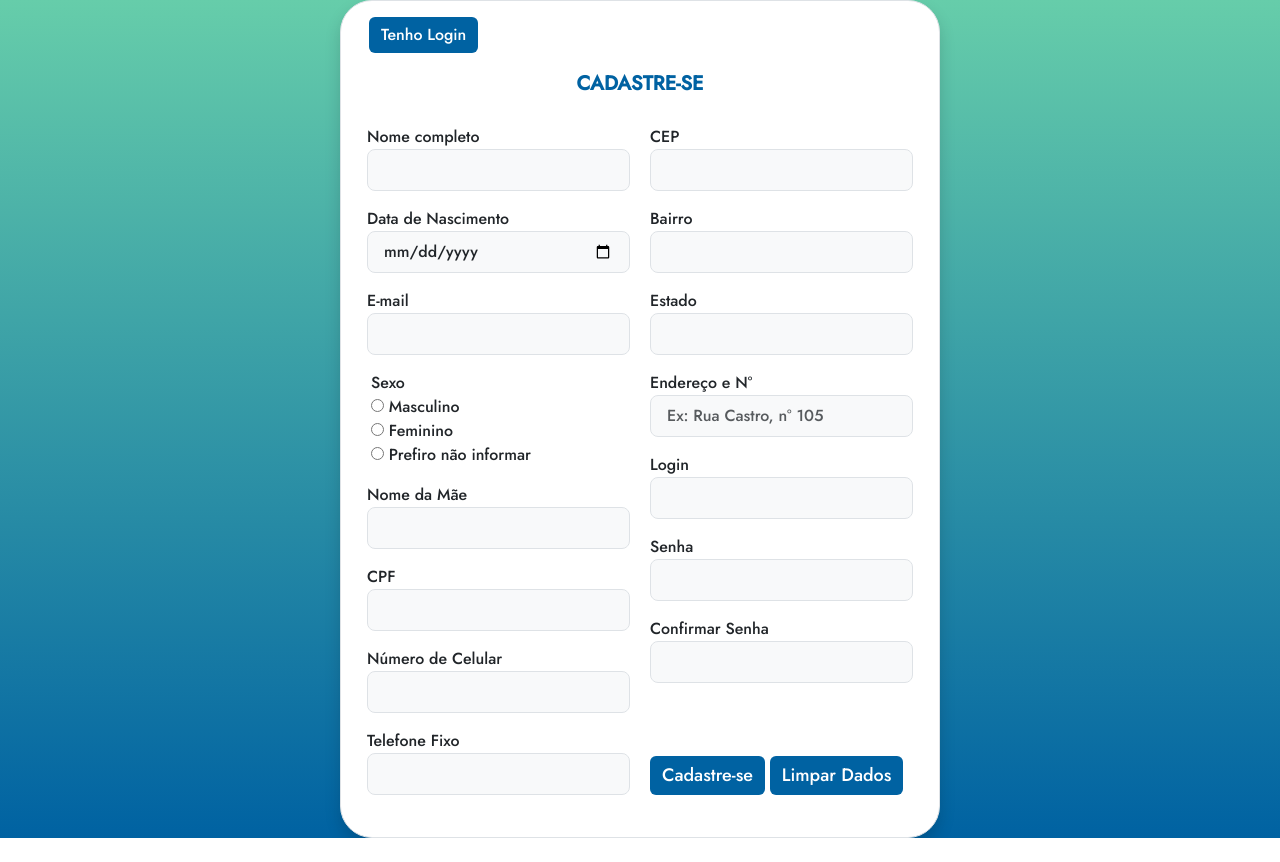
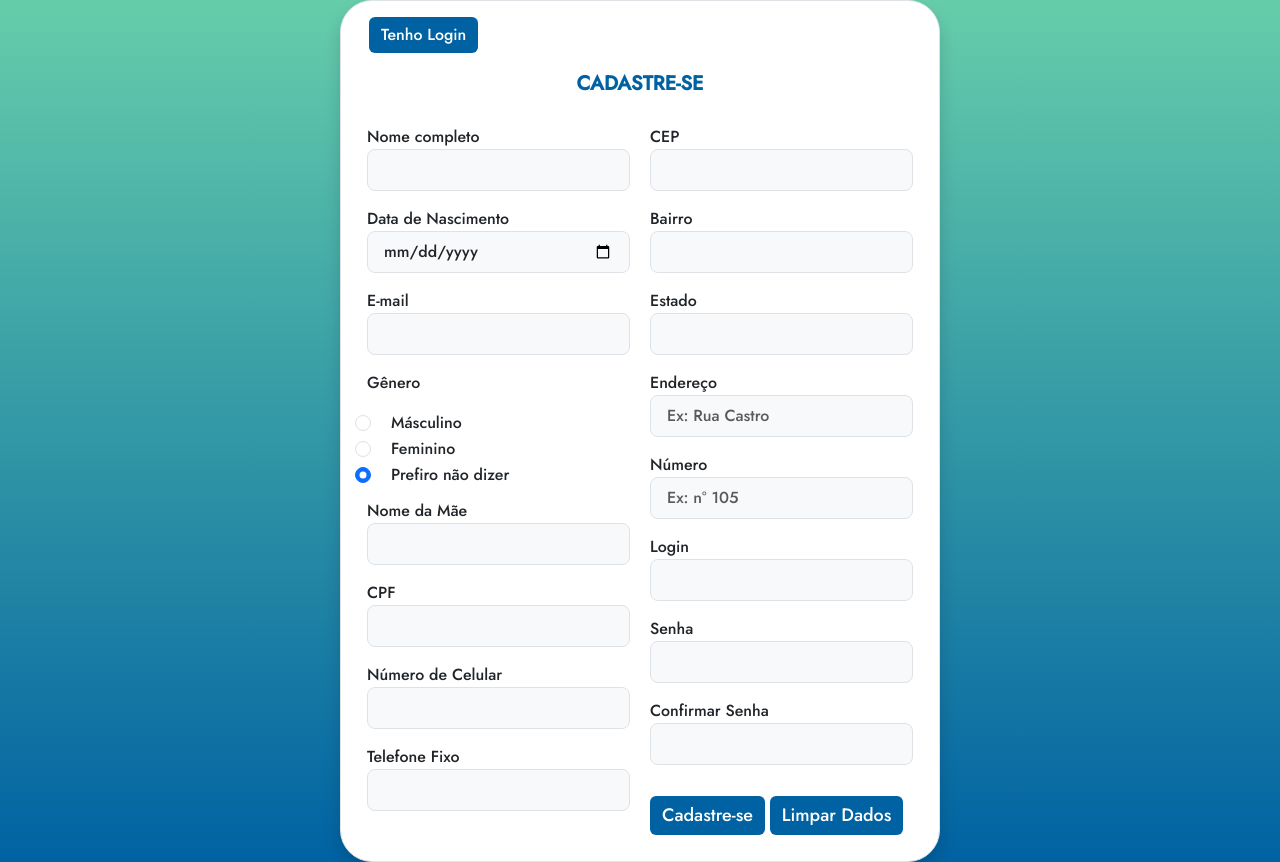
Before and after one commit to LucasPTe/Projeto-Back-End, a PHP site: page /Projeto-Back-End/cadastro.php in a window 1280 px wide. Before the commit the page ends 838 px from the top, so only its background shows below. Run offline with PHP 8.4, Linux system fonts and the light colour scheme.

Commit message:
Banco de Dados
Consegui vincular o banco de dados com a nossa tela de cadastro, para salvar às informações, no entanto, ainda temos que fazer melhorias nesse sistema.

```diff
--- a/Cadastro/cadastro.css
+++ b/Cadastro/cadastro.css
@@ -16,6 +16,11 @@ body {
   font-size: 16px;
 }
 
+#exampleRadios1 {
+
+  margin-right: 20px;
+
+}
 
 @media only screen and(max-width: 768) {
   .box-area {
--- a/Cadastro/cadastro.php
+++ b/Cadastro/cadastro.php
@@ -1,3 +1,70 @@
+<?php
+
+if(isset($_POST["cadastrar"]))
+{
+
+    //print_r('Nome: ' . $_POST['nome_completo']);
+    //print_r('<br>');
+    //print_r('Data de Nascimento: ' . $_POST['data']);
+    //print_r('<br>');
+    //print_r('E-mail: ' . $_POST['email']);
+    //print_r('<br>');
+    //print_r('Gênero: ' . $_POST['exampleRadios']);
+    //print_r('<br>');
+    //print_r('Nome da Mãe: ' . $_POST['mae']);
+    //print_r('<br>');
+    //print_r('CPF: ' . $_POST['cpf']);
+    //print_r('<br>');
+    //print_r('Número do Celular: ' . $_POST['celular']);
+    //print_r('<br>');
+    //print_r('Número do Telefone: ' . $_POST['fixo']);
+    //print_r('<br>');
+    //print_r('CEP: ' . $_POST['cep']);
+    //print_r('<br>');
+    //print_r('Bairro: ' . $_POST['bairro']);
+    //print_r('<br>');
+    //print_r('Estado: ' . $_POST['estado']);
+    //print_r('<br>');
+    //print_r('Endereço: ' . $_POST['endereco']);
+    //print_r('<br>');
+    //print_r('Número do Local: ' . $_POST['numero']);
+    //print_r('<br>');
+    //print_r('Login: ' . $_POST['login']);
+    //print_r('<br>');
+    //print_r('Senha: ' . $_POST['senha']);
+    //print_r('<br>');
+    //print_r('Senha Confirmada: ' . $_POST['confirmsenha']);
+
+    include_once('config.php');
+
+    $nome_completo = $_POST['nome_completo'];
+    $data = $_POST['data'];
+    $email = $_POST['email'];
+    $genero = $_POST['exampleRadios'];
+    $nome_da_mae = $_POST['mae'];
+    $CPF = $_POST['cpf'];
+    $celular = $_POST['celular'];
+    $telefone = $_POST['fixo'];
+    $CEP = $_POST['cep'];
+    $bairro = $_POST['bairro'];
+    $estado = $_POST['estado'];
+    $endereco = $_POST['endereco'];
+    $numero = $_POST['numero'];
+    $login = $_POST['login'];
+    $senha = $_POST['senha'];
+    $confirm = $_POST['confirmsenha'];
+
+    $result = mysqli_query($conexao, "INSERT INTO usuarios(nome_completo,data_nasc,email,sexo,nome_mae,CPF,numero_cel,numero_tel,CEP,bairro,estado,endereco,numero,login,senha,confirm_senha)
+    VALUES ('$nome_completo','$data','$email','$genero','$nome_da_mae','$CPF','$celular','$telefone','$CEP','$bairro','$estado','$endereco','$numero','$login','$senha','$confirm')");
+
+
+}
+
+
+
+?>
+
+
 <!DOCTYPE html>
 <html lang="pt-br">
 
@@ -16,6 +83,9 @@
 
 <body>
     <script src="https://cdn.jsdelivr.net/npm/bootstrap@5.3.2/dist/js/bootstrap.bundle.min.js" integrity="sha384-C6RzsynM9kWDrMNeT87bh95OGNyZPhcTNXj1NW7RuBCsyN/o0jlpcV8Qyq46cDfL" crossorigin="anonymous"></script>
+
+    <form action="cadastro.php" method="POST">
+
         <!--Main Container-->
         <div class="container d-flex justify-content-center align-items-center min-vh-100">
 
@@ -37,51 +107,66 @@
 
                             <label for="nome_completo" id="labelNome">Nome completo</label>
                             <div class="input-group mb-3">
-                        <input type="text" class="form-control form-control-lg bg-light fs-6" id="nome_completo" minlength="15" maxlength="80" required placeholder="">
+                                <input type="text" class="form-control form-control-lg bg-light fs-6" id="nome_completo" name="nome_completo" minlength="15" maxlength="80" required placeholder="">
                             </div>
 
                             <label for="data_de_nascimento" id="label-data">Data de Nascimento</label>
                             <div class="input-group mb-3">
-                        <input type="date" class="form-control form-control-lg bg-light fs-6" id="data" required placeholder="">
+                                <input type="date" class="form-control form-control-lg bg-light fs-6" id="data" name="data" autocomplete="off" required placeholder="">
                             </div>
 
-                    <label for="e-mail" id="e-mail">E-mail</label>
+                            <label for="e-mail">E-mail</label>
                             <div class="input-group mb-3">
-                        <input type="e-mail" class="form-control form-control-lg bg-light fs-6" required id="e-mail" placeholder="">
+                                <input type="e-mail" class="form-control form-control-lg bg-light fs-6" required id="email" name="email" autocomplete="off" placeholder="">
                             </div>
 
-                    <div class="input-group mx-1">
+                                    <p>Gênero</p>
 
-                        <form class="pb-3 form_sexo" id="sexo">
-                            <p class="sexo_titulo" id="sexo_titulo">Sexo</p>
-                            <input required type="radio" name="Sexo" value="Masculino" id="masculino">
-                            <label for="masculino">Masculino</label><br>
-                            <input required type="radio" name="Sexo" value="Feminino" id="feminino">
-                            <label for="feminino">Feminino</label><br>
-                            <input required type="radio" name="Sexo" value="Prefiro_nao_informar" id="nao_informar">
-                            <label for="prefiro_não_informar">Prefiro não informar</label>
-                        </form>
+                                    <div class="form-check">
+
+                                        <input class="form-check-input" type="radio" name="exampleRadios" id="exampleRadios1" value="Masculino" checked>
+                                        <label class="form-check-label" for="exampleRadios1">
+                                            Másculino
+                                        </label>
 
                                     </div>
 
-                    <label for="nome_da_mae" id="labelMae">Nome da Mãe</label>
+                                    <div class="form-check" id="genero">
+
+                                        <input class="form-check-input" type="radio" name="exampleRadios" id="exampleRadios1" value="Feminio" checked>
+                                        <label class="form-check-label" for="exampleRadios1">
+                                            Feminino
+                                        </label>
+
+                                    </div>
+
+                                    <div class="form-check" id="genero">
+
+                                        <input class="form-check-input" type="radio" name="exampleRadios" id="exampleRadios1" value="Discreto" checked>
+                                        <label class="form-check-label" for="exampleRadios1">
+                                            Prefiro não dizer
+                                        </label>
+
+                                    </div>
+
+                            <label style="margin-top: 10px;" for="nome_da_mae" id="labelMae">Nome da Mãe</label>
                             <div class="input-group mb-3">
-                        <input type="text" class="form-control form-control-lg bg-light fs-6" id="mae" minlength="15" maxlength="80" required placeholder="">
+                                <input type="text" class="form-control form-control-lg bg-light fs-6" id="mae" name="mae" autocomplete="off" minlength="15" maxlength="80" required placeholder="">
                             </div>
 
                             <label for="CPF" id="labelCpf">CPF</label>
                             <div class="input-group mb-3">
-                        <input type="text" class="form-control form-control-lg bg-light fs-6" required id="cpf" placeholder="">
+                                <input type="text" class="form-control form-control-lg bg-light fs-6" required id="cpf" name="cpf" autocomplete="off" placeholder="">
                             </div>
 
                             <label for="numero_de_celular" id="labelCelular">Número de Celular</label>
                             <div class="input-group mb-3">
-                        <input type="tel" class="form-control form-control-lg bg-light fs-6" required id="celular" placeholder="">
+                                <input type="tel" class="form-control form-control-lg bg-light fs-6" minlength="11" maxlength="11" required id="celular" name="celular" autocomplete="off" placeholder="">
                             </div>
 
                             <label for="telefone_fixo" id="labelFixo">Telefone Fixo</label>
                             <div class="input-group mb-3">
-                        <input type="tel" class="form-control form-control-lg bg-light fs-6" required id="fixo" placeholder="">
+                                <input type="tel" class="form-control form-control-lg bg-light fs-6" minlength="10" maxlength="10" required id="fixo" name="fixo" autocomplete="off" placeholder="">
                             </div>
 
                         </div>
@@ -94,49 +179,59 @@
 
                             <label for="CEP" id="labelCep">CEP</label>
                             <div class="input-group mb-3">
-                        <input type="text" class="form-control form-control-lg bg-light fs-6" required id="CEP" placeholder="">
+                                <input type="text" class="form-control form-control-lg bg-light fs-6" required id="CEP" name="cep" autocomplete="off" placeholder="">
                             </div>
 
                             <label for="bairro" id="labelBairro">Bairro</label>
                             <div class="input-group mb-3">
-                        <input type="text" class="form-control form-control-lg bg-light fs-6" required id="bairro" placeholder="">
+                                <input type="text" class="form-control form-control-lg bg-light fs-6" required id="bairro" name="bairro" autocomplete="off" placeholder="">
                             </div>
 
                             <label for="estado" id="labelEstado">Estado</label>
                             <div class="input-group mb-3">
-                        <input type="text" class="form-control form-control-lg bg-light fs-6" required id="estado" placeholder="">
+                                <input type="text" class="form-control form-control-lg bg-light fs-6" required id="estado" name="estado" autocomplete="off" placeholder="">
                             </div>
 
-                    <label for="endereco" id="labelRua">Endereço e N°</label>
+                            <label for="endereco" id="labelRua">Endereço</label>
                             <div class="input-group mb-3">
-                        <input type="text" class="form-control form-control-lg bg-light fs-6" required id="endereco" placeholder="Ex: Rua Castro, n° 105">
+                                <input type="text" class="form-control form-control-lg bg-light fs-6" required id="endereco" name="endereco" autocomplete="off" placeholder="Ex: Rua Castro">
+                            </div>
+
+                            <label for="numero" id="labelNumero">Número</label>
+                            <div class="input-group mb-3">
+                                <input type="text" class="form-control form-control-lg bg-light fs-6" required id="numero" name="numero" autocomplete="off" placeholder="Ex: n° 105">
                             </div>
 
                             <label for="nome_de_usuario" id="labelUsuario">Login</label>
                             <div class="input-group mb-3">
-                        <input type="text" class="form-control form-control-lg bg-light fs-6" minlength="6" maxlength="6" required id="usuario" placeholder="">
+                                <input type="text" class="form-control form-control-lg bg-light fs-6" minlength="6" maxlength="6" required id="usuario" name="login" autocomplete="off" placeholder="">
                             </div>
 
                             <label for="senha" id="labelSenha">Senha</label>
                             <div class="input-group mb-3">
-                        <input type="password" class="form-control form-control-lg bg-light fs-6" required id="senha" minlength="8" maxlength="8" placeholder="">
+                                <input type="password" class="form-control form-control-lg bg-light fs-6" required id="senha" name="senha" minlength="8" maxlength="16" autocomplete="off" placeholder="">
                             </div>
 
                             <label for="confirmar_senha" id="labelConfirmSenha">Confirmar Senha</label>
                             <div class="input-group mb-3">
-                        <input type="password" class="form-control form-control-lg bg-light fs-6" required id="confirmSenha" minlength="8" maxlength="8" placeholder="">
+                                <input type="password" class="form-control form-control-lg bg-light fs-6" required id="confirmSenha" name="confirmsenha" minlength="8" maxlength="16" autocomplete="off" placeholder="">
                             </div>
 
                         </div>
 
-                <div style="margin-top: 57px;" class="d-grid gap-2 d-md-block">
-                <button style="font-size: 18px;" class="btn btn-primary" type="button">Cadastre-se</button>
-                <button style="font-size: 18px;" class="btn btn-primary" type="button">Limpar Dados</button>
+                        <div style="margin-top: 15px;" class="d-grid gap-2 d-md-block">
+                            <button style="font-size: 18px;" class="btn btn-primary" name="cadastrar" type="submit">Cadastre-se</button>
+                            <button style="font-size: 18px;" class="btn btn-primary" name="limpar" type="submit">Limpar Dados</button>
                         </div>
 
                     </div>
 
             </div>
+
+        </div>
+
+    </form>
+
         <script src="https://code.jquery.com/jquery-3.7.1.min.js"></script>
         <script src="https://cdnjs.cloudflare.com/ajax/libs/jquery.mask/1.14.16/jquery.mask.js" integrity="sha512-0XDfGxFliYJPFrideYOoxdgNIvrwGTLnmK20xZbCAvPfLGQMzHUsaqZK8ZoH+luXGRxTrS46+Aq400nCnAT0/w==" crossorigin="anonymous" referrerpolicy="no-referrer"></script>
         <script src="https://cdn.jsdelivr.net/npm/bootstrap@5.3.2/dist/js/bootstrap.bundle.min.js" integrity="sha384-C6RzsynM9kWDrMNeT87bh95OGNyZPhcTNXj1NW7RuBCsyN/o0jlpcV8Qyq46cDfL" crossorigin="anonymous"></script>
--- a/Login/Login.php
+++ b/Login/Login.php
@@ -5,7 +5,7 @@
     <meta charset="UTF-8">
     <meta http-equiv="X-UA-Compatible" content="IE=edge">
     <meta name="viewport" content="width=device-width, initial-scale=1.0">
-    <title>Login - Modavo</title>
+    <title>Login Med+</title>
     <link href="https://cdn.jsdelivr.net/npm/bootstrap@5.3.2/dist/css/bootstrap.min.css" rel="stylesheet" integrity="sha384-T3c6CoIi6uLrA9TneNEoa7RxnatzjcDSCmG1MXxSR1GAsXEV/Dwwykc2MPK8M2HN" crossorigin="anonymous">
     <link rel="stylesheet" href="Login.css">
     <link rel="preconnect" href="https://fonts.googleapis.com">
```
Also changed, not shown: Cadastro/config.php (added, +23 -0 lines). Lines whose indentation alone changed are shown as unchanged.
